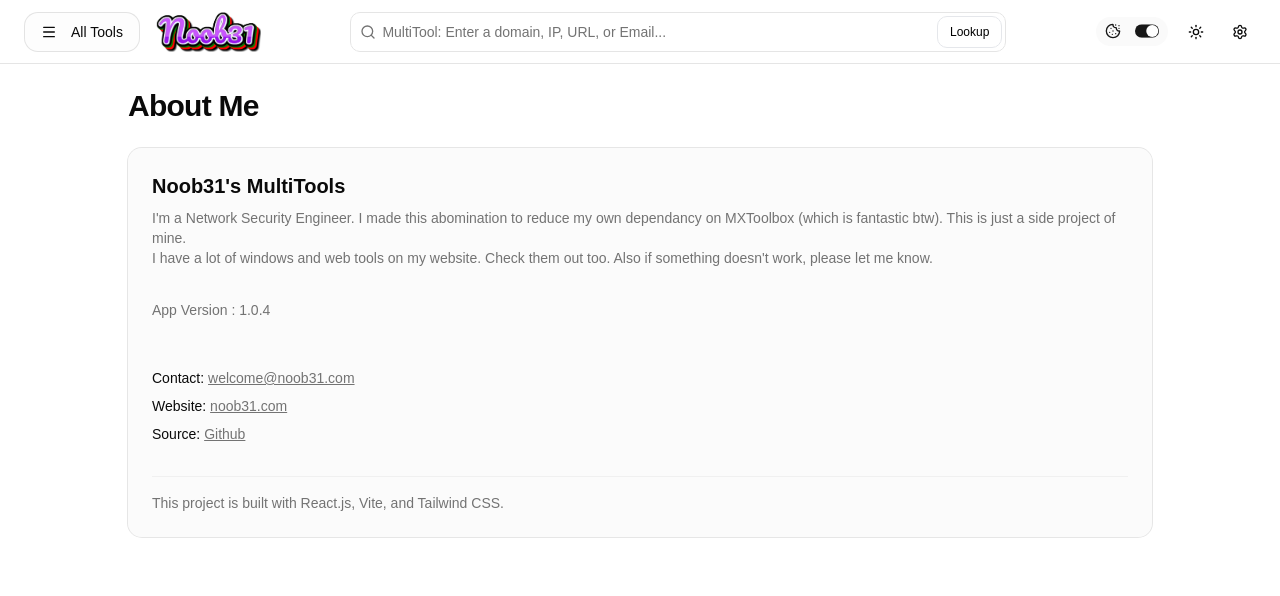
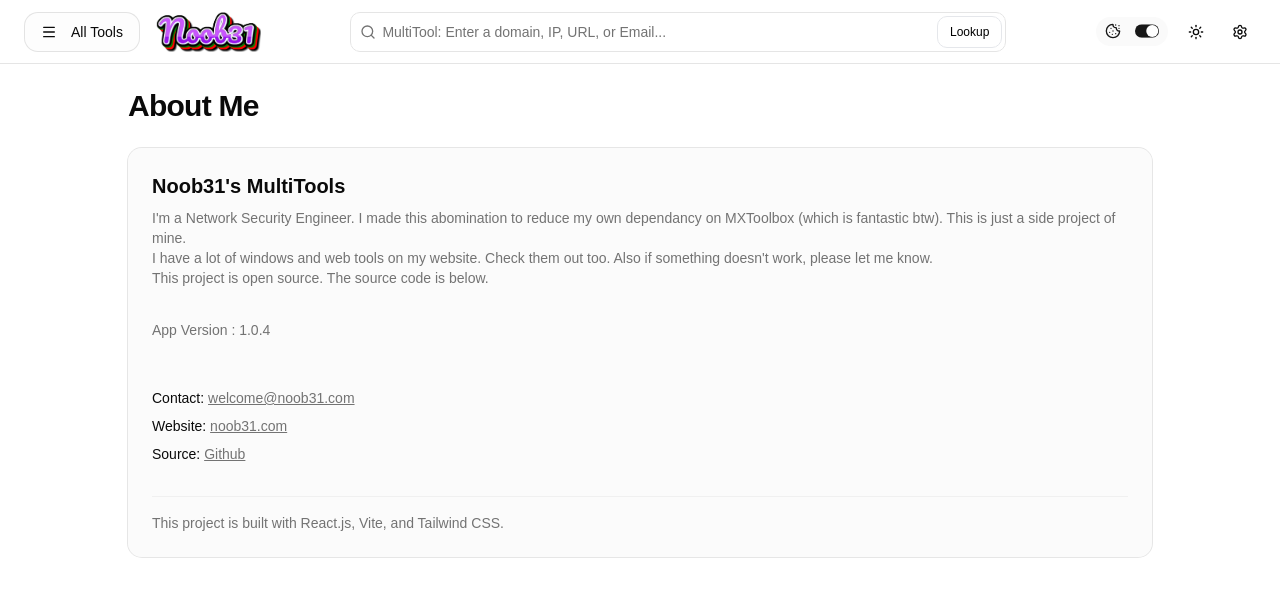
Before and after one commit to Noob31Gen/noob31-multitool, a React (Vite) app: page /about/info in a window 1280 px wide. Shown: the top 596 px of the page. Built offline with nearby package versions, Linux system fonts and the light colour scheme; no server answers.

Commit message:
modify107

```diff
--- a/src/App.tsx
+++ b/src/App.tsx
@@ -55,7 +55,7 @@ function App() {
                 Or select a specific tool from the sidebar. Clicking on the logo brings you back here.
               </p>
               <p className="text-sm text-muted-foreground">
-                All tools here run fully in the browser. No tracking or metrics info is collected.
+                All tools here run fully in the browser. No tracking or metrics info is collected. This project is open source. Check out the source for yourself below.
               </p>
               <br></br>
               <p className="text-lg text-muted-foreground mb-10 max-w-2xl">
--- a/src/components/tools/AboutPage.tsx
+++ b/src/components/tools/AboutPage.tsx
@@ -20,6 +20,9 @@ export function AboutPage() {
           </p>
           <p className="text-muted-foreground">
             I have a lot of windows and web tools on my website. Check them out too. Also if something doesn't work, please let me know.
+          </p>
+          <p className="text-muted-foreground">
+            This project is open source. The source code is below.
           </p>
         </div>
         <p className="text-muted-foreground">
```
Also changed, not shown: public/robots.txt, 1 other file (tests, documents, lock files or other folders).
